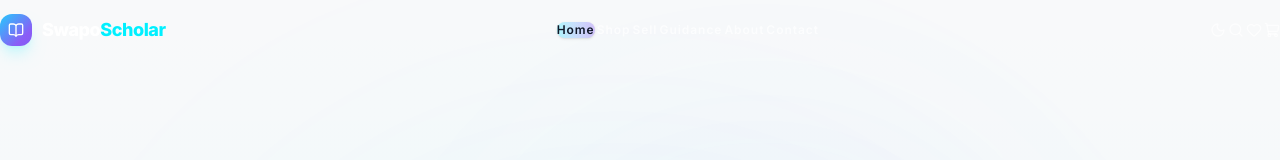
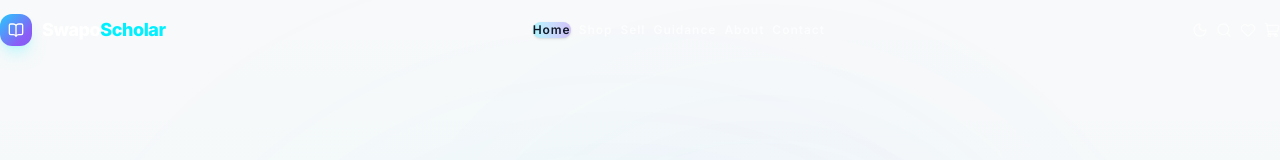
Before and after one commit to yuvraj001q/swapo-scholar, a Next.js app: page / in a window 1280 px wide. Shown: the top 160 px of the page. Built offline with nearby package versions, Linux system fonts and the light colour scheme.

Commit message:
fix: increased spacing between all navbar elements

```diff
--- a/src/components/Navbar.tsx
+++ b/src/components/Navbar.tsx
@@ -53,7 +53,7 @@ export default function Navbar() {
               Swapo<span className="text-primary">Scholar</span>
             </span>
           </Link>
-          <div className={`hidden lg:flex items-center gap-0.5 transition-all duration-300 ${scrolled ? "scale-90" : "scale-100"}`}>
+          <div className={`hidden lg:flex items-center gap-2 transition-all duration-300 ${scrolled ? "scale-90" : "scale-100"}`}>
             {links.map(link => (
               <Link key={link.href} href={link.href}
                 className={`relative rounded-xl text-xs font-semibold tracking-[0.08em] transition-all duration-200 whitespace-nowrap ${
@@ -68,7 +68,7 @@ export default function Navbar() {
               </Link>
             ))}
           </div>
-          <div className="flex items-center gap-0.5">
+          <div className="flex items-center gap-2">
             <motion.button whileHover={{ scale: 1.05 }} whileTap={{ scale: 0.92 }}
               onClick={toggleTheme}
               className={`p-2 rounded-xl transition-all duration-200 relative ${
```
